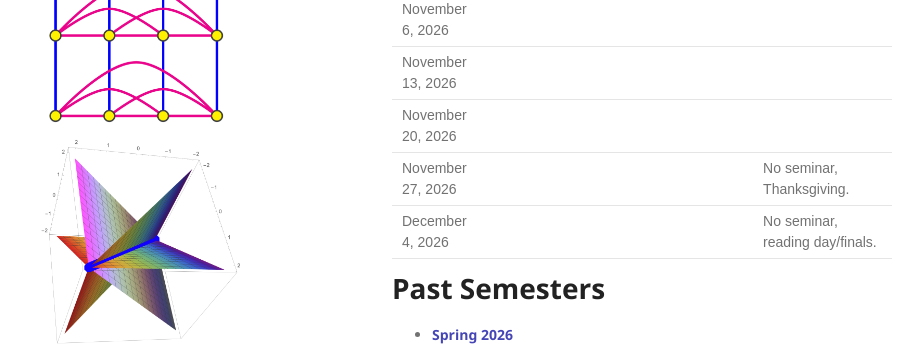
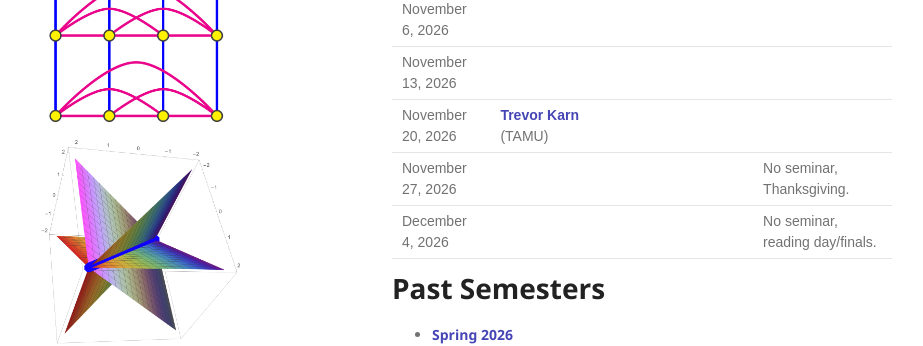
Before and after one commit to tamu-seminar/alg-comb, a Jekyll site: the page built from index.md, in a window 1280 px wide and 900 px high, scrolled down 540 px. Shown: the part 310-656 px from the top of the window, without its empty margins (178-1101 px from the left). Built offline with Jekyll 4.4.1, drawn with Linux system fonts in a browser that asks for light colours.

Commit message:
trevor karn

```diff
--- a/index.md
+++ b/index.md
@@ -35,7 +35,7 @@ The organizers are [Trevor Karn](https://trevorkarn.github.io/) and [Galen Dorpa
 | October 30, 2026  |         |       | No seminar, [SIAM TX-LA Regional Meeting](https://sites.google.com/view/siam-txla-2026)                                |
 | November 6, 2026  |         |       |                                 |
 | November 13, 2026 |         |       |                                 |
-| November 20, 2026 |         |       |                                 |
+| November 20, 2026 |[Trevor Karn](https://trevorkarn.github.io/) (TAMU)         |       |                                 |
 | November 27, 2026 |         |       | No seminar, Thanksgiving.       |
 | December 4, 2026  |         |       | No seminar, reading day/finals. |
 
```
